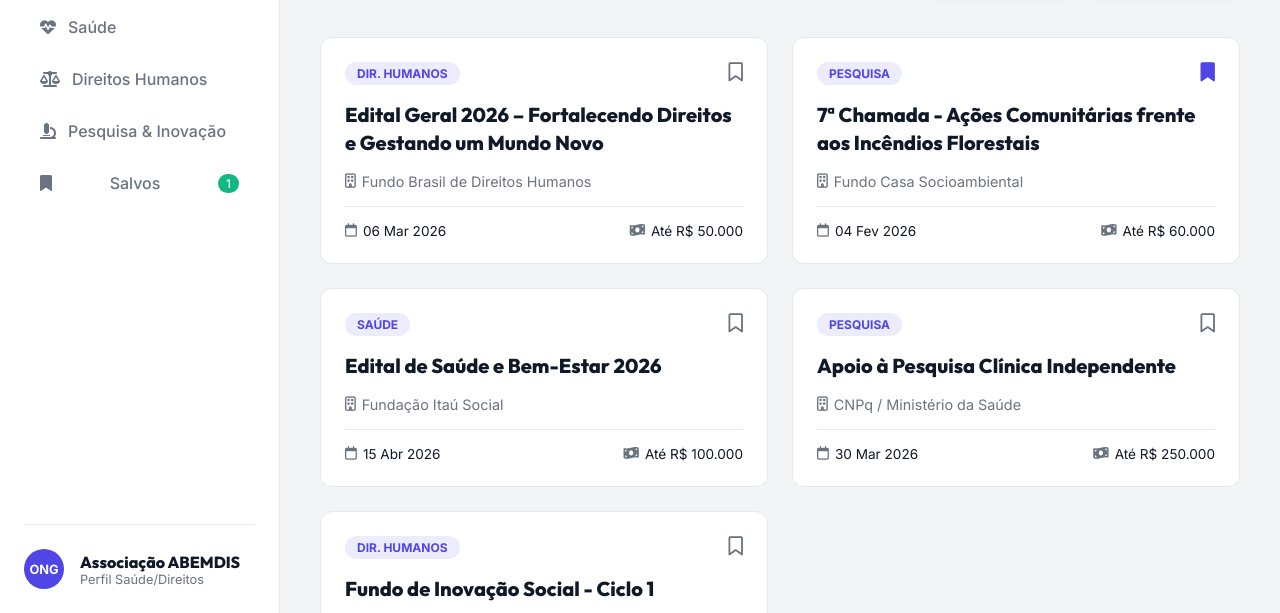
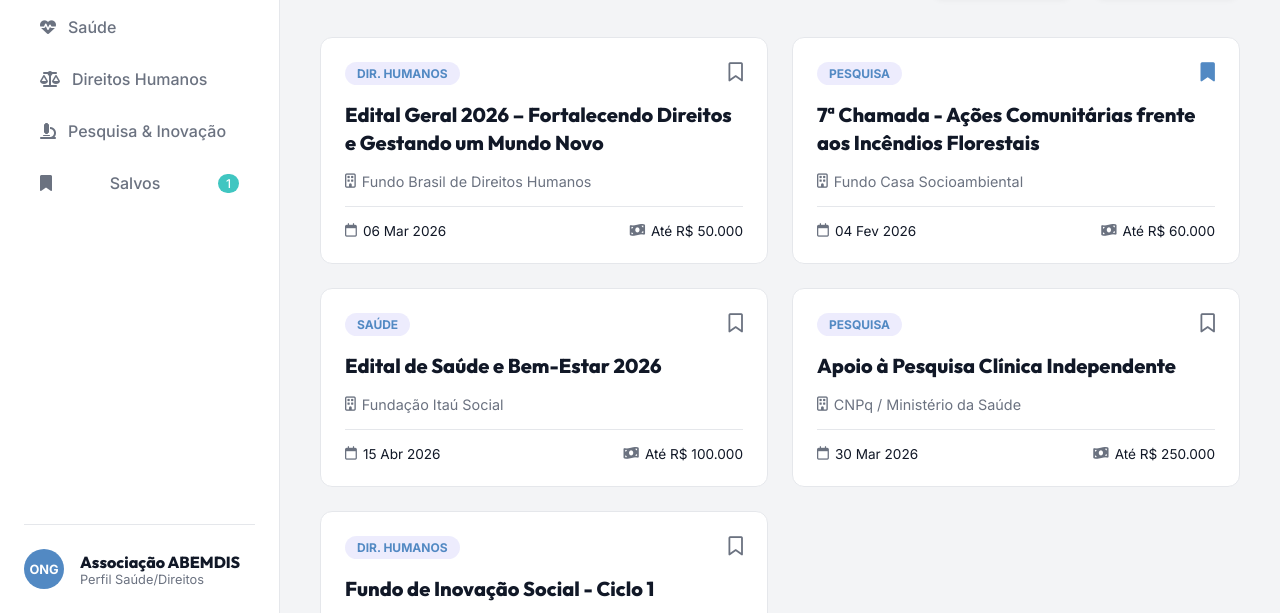
Before and after one commit to drajuliananoharm/abemdisradar, a plain HTML site: page index.html in a window 1280 px wide. Shown: the part 187-800 px from the top of the page. Drawn offline with Linux system fonts and the light colour scheme.

Commit message:
Add files via upload

```diff
--- a/styles.css
+++ b/styles.css
@@ -1,8 +1,10 @@
 :root {
-    /* Colors */
-    --primary: #4F46E5;
-    --primary-hover: #4338CA;
-    --secondary: #10B981;
+    /* Colors matches ABEMDIS logo */
+    --primary: #5289C3;
+    /* Azul do letreiro 'abemdis' */
+    --primary-hover: #3b6b9e;
+    --secondary: #40C6C1;
+    /* Turquesa do anel externo */
     --background: #F3F4F6;
     --surface: #FFFFFF;
     --text-main: #111827;
@@ -19,6 +21,8 @@
     /* Metrics */
     --radius: 12px;
     --transition: all 0.3s ease;
+
+    /* Fontes compatíveis com o logo (Tech/Futurista) */
     --font-heading: 'Outfit', sans-serif;
     --font-body: 'Inter', sans-serif;
 }
```
Also changed, not shown: logoabemdis.jpeg (added).
